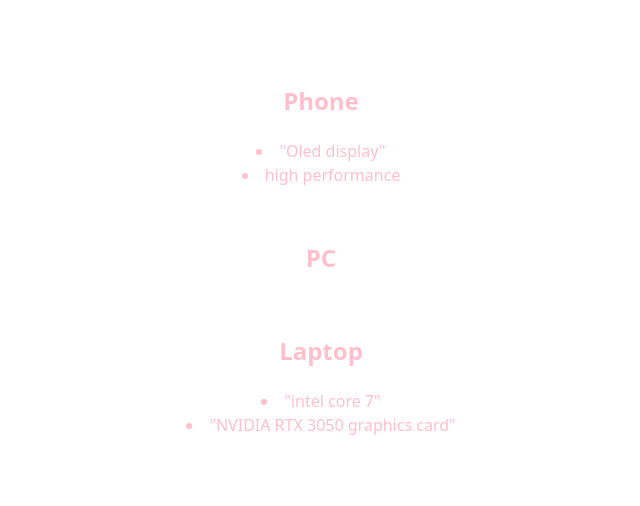
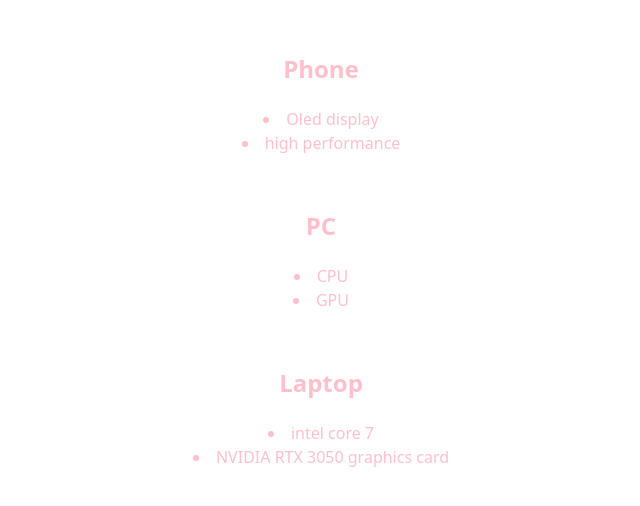
Before and after one commit to Mudassar123khan/LearningReact, a React (Vite) app in the folder react-app/: page / in a window 1280 px wide. Shown: the part 142-648 px from the top of the page, without its empty margins (319-959 px from the left). Built offline with nearby package versions, Linux system fonts and the light colour scheme.

Commit message:
another method to render the arrays.Using the map function.

```diff
--- a/react-app/src/Product.jsx
+++ b/react-app/src/Product.jsx
@@ -1,9 +1,10 @@
 import "./Product.css"
 function Product({title,features}){
+    const list=features.map((feature=> <li>{feature}</li>));
     return (
         <div className="Product">
         <h2>{title}</h2>
-        <p>{features}</p>
+        <p>{list}</p>
         </div>
     );
 }
--- a/react-app/src/ProductTab.jsx
+++ b/react-app/src/ProductTab.jsx
@@ -1,13 +1,13 @@
 import Product from "./Product.jsx";
 
 function ProductTab(){
-    let features=[<li>"Oled display"</li>,<li>high performance</li>];
+    let features=["Oled display","high performance"];
 
     return (
         <>
         <Product title="Phone" features={features}/>
-        <Product title="PC"  />
-        <Product title="Laptop" features={[<li>"intel core 7"</li>,<li>"NVIDIA RTX 3050 graphics card"</li>]}/>
+        <Product title="PC" features={["CPU","GPU"]} />
+        <Product title="Laptop" features={["intel core 7","NVIDIA RTX 3050 graphics card"]}/>
         </>
     );
 }
```
